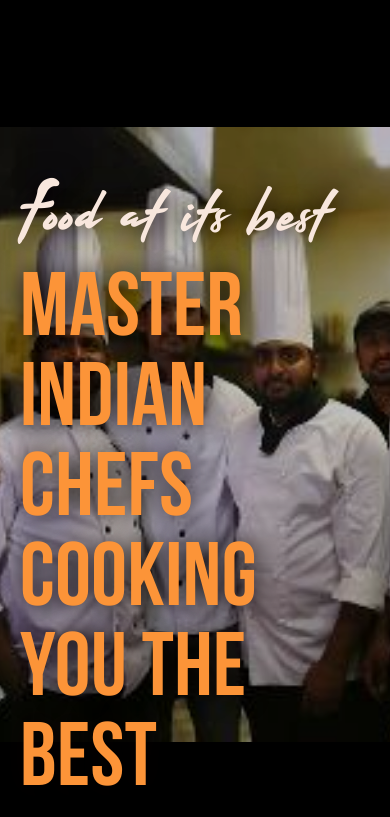
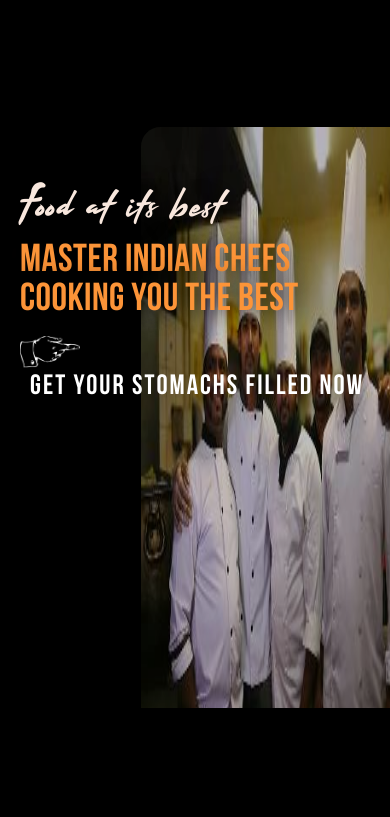
Before and after one commit to gokulvibe/hotel, a React (Create React App) app: page / in a window 390 px wide. Shown: the part 4200-5017 px from the top of the page. Built offline with nearby package versions, Linux system fonts and the light colour scheme.

Commit message:
Made page more responsive

```diff
--- a/src/Compnents2/MainContent/Section7.js
+++ b/src/Compnents2/MainContent/Section7.js
@@ -40,12 +40,10 @@ function Section7() {
                                         <div className="elementor-widget-container">
                                             <div className="elementor-image">
                                                 <img
-                                                    width="1440"
-                                                    height="960"
                                                     src="customImages/chefs.jpg"
-                                                    className="attachment-full size-full"
+                                                    className="attachment-full size-full promo1"
                                                     alt="Barista Making Calita Drip"
-                                                    loading="lazy" style={{borderRadius:"1.5em"}}
+                                                    loading="lazy" style={{borderRadius:"1.5em",marginLeft:"15%",height:"80vh",overflow:"hidden"}}
                                                 />
                                             </div>
                                         </div>
@@ -69,7 +67,7 @@ function Section7() {
                                         data-widget_type="heading.default"
                                     >
                                         <div className="elementor-widget-container">
-                                            <h2 className="elementor-heading-title elementor-size-default">Food at its best</h2>
+                                            <h2 className="elementor-heading-title elementor-size-default" style={{fontSize:"3em"}}>Food at its best</h2>
                                         </div>
                                     </div>
                                     <div
@@ -80,7 +78,7 @@ function Section7() {
                                         data-widget_type="heading.default"
                                     >
                                         <div className="elementor-widget-container">
-                                            <h2 className="elementor-heading-title elementor-size-default">Master Indian Chefs cooking you the best</h2>
+                                            <h2 className="elementor-heading-title elementor-size-default" style={{fontSize:"3em"}}>Master Indian Chefs cooking you the best</h2>
                                         </div>
                                     </div>
                                     <div
```
